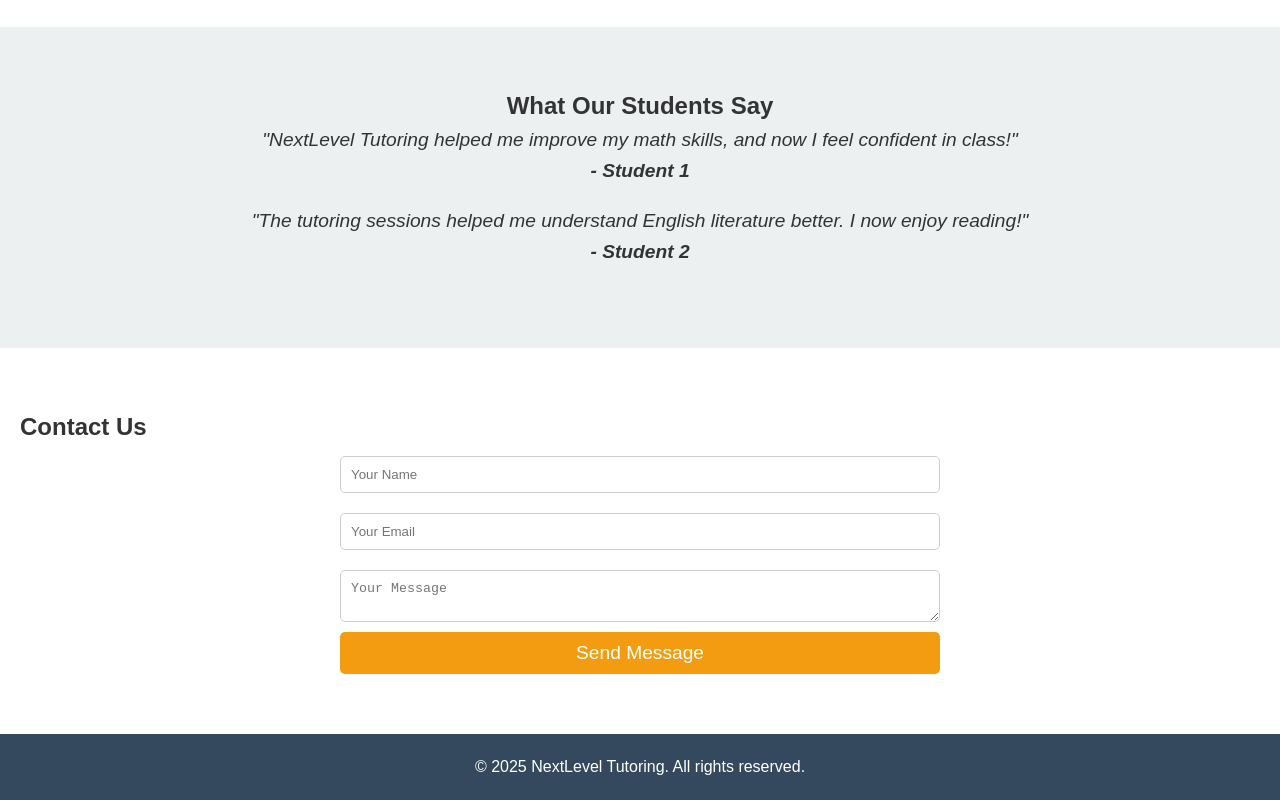
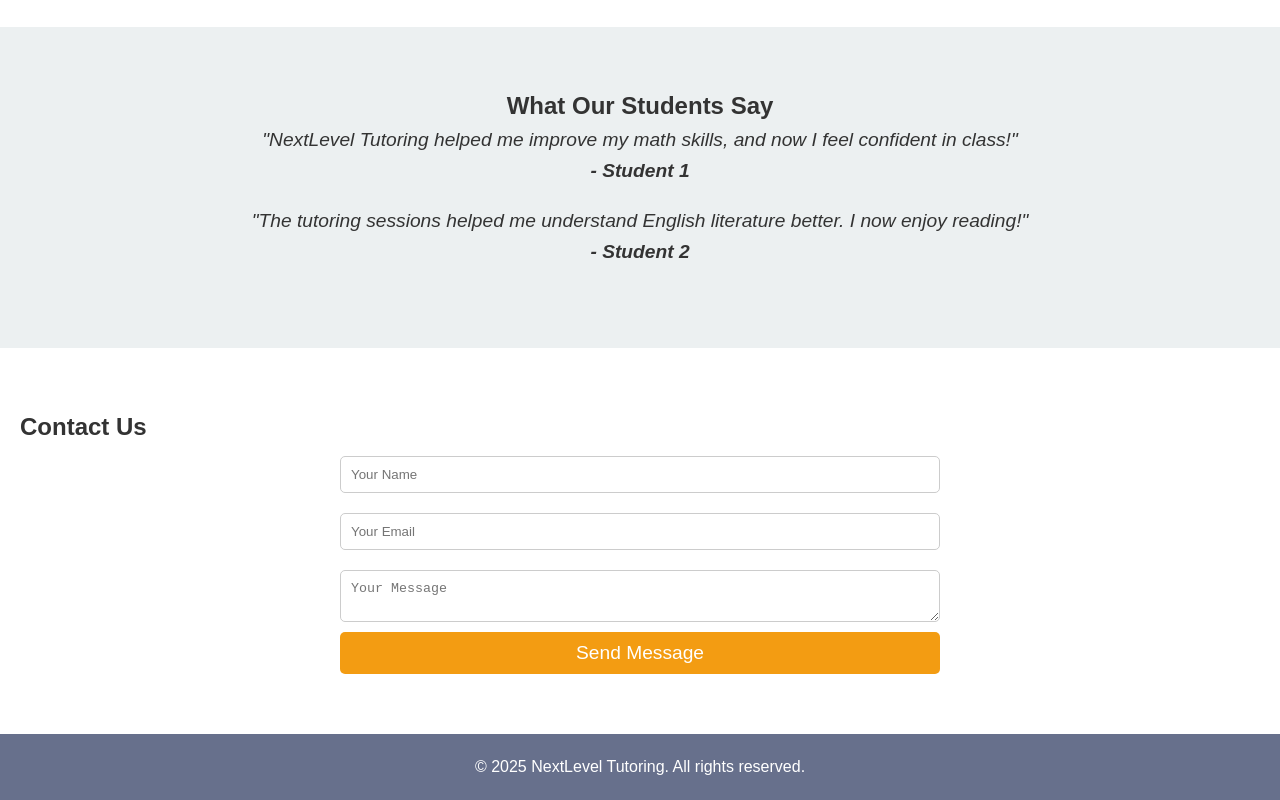
Before and after one commit to haleyplottwistco/nextlevelup, a plain HTML site: page index.html in a window 1280 px wide. Shown: the part 882-1682 px from the top of the page. Drawn offline with Linux system fonts and the light colour scheme.

Commit message:
Update styles.css

```diff
--- a/styles.css
+++ b/styles.css
@@ -181,7 +181,7 @@ nav ul li a:hover {
 
 /* Footer */
 footer {
-    background-color: #34495e;
+    background-color: #67708c;
     color: white;
     text-align: center;
     padding: 20px;
```
